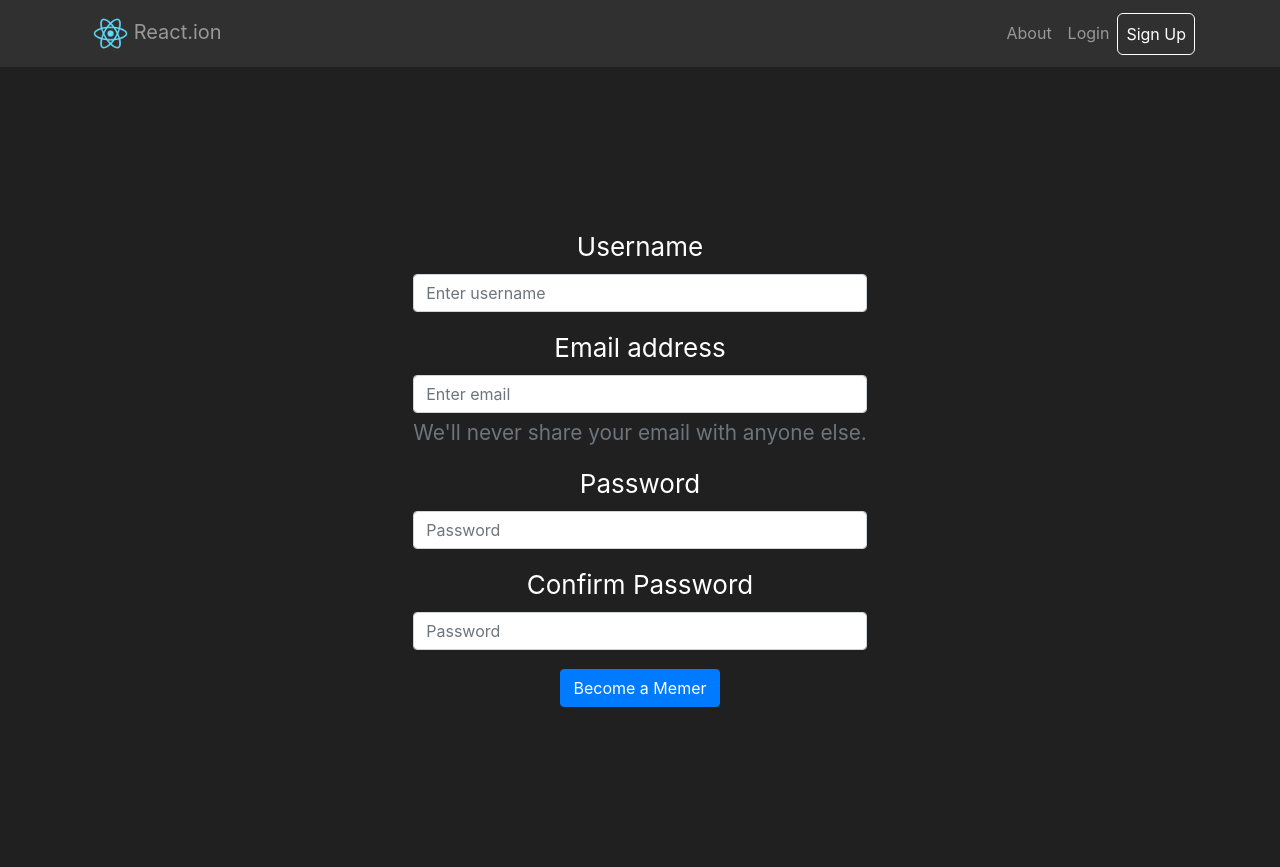
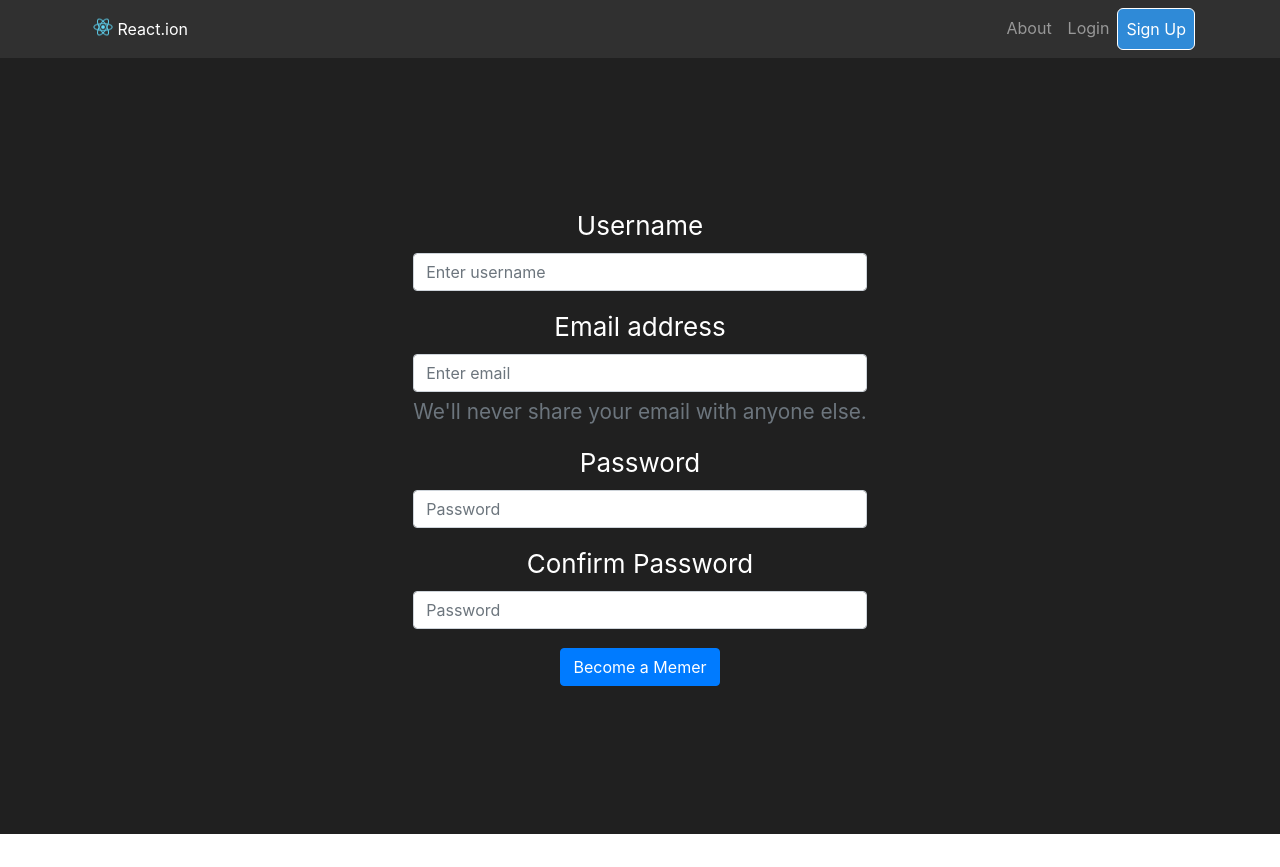
Before and after one commit to NoPalm0il/reaction-app, a React (Create React App) app: page /register in a window 1280 px wide. After the commit the page ends 834 px from the top, so only its background shows below. Built offline with nearby package versions, Linux system fonts and the light colour scheme.

Commit message:
auth done, navbar changes

```diff
--- a/src/components/global/Navbar.js
+++ b/src/components/global/Navbar.js
@@ -1,6 +1,6 @@
 import React from "react";
 import { NavLink } from "react-router-dom";
-import { Navbar, Nav, Container, NavDropdown } from "react-bootstrap";
+import { Navbar, Nav, Container } from "react-bootstrap";
 import AuthContext from "../../configs/authContext";
 
 export default class NavbarComponent extends React.Component {
@@ -14,12 +14,18 @@ export default class NavbarComponent extends React.Component {
         <Container>
           <Nav>
             <Nav.Link
-              style={{ fontSize: "20px", paddingRight: "50px" }}
+              style={{ fontSize: "10", paddingRight: "50", color: "white" }}
               as={NavLink}
               exact
               to="/"
             >
-              <img alt="React.ion" src="../../../logo192.png" height="35px" width="35px"></img>{" "}
+              <img
+                alt="React.ion"
+                src="../../../logo192.png"
+                width="20"
+                height="20"
+                className="d-inline-block align-top"
+              ></img>{" "}
               React.ion
             </Nav.Link>
           </Nav>
@@ -28,11 +34,19 @@ export default class NavbarComponent extends React.Component {
               About
             </Nav.Link>
             {user ? (
-              <NavDropdown title={user.username} alignRight>
-                <NavDropdown.Item onClick={() => logout()}>
+              <>
+                <Nav.Link as={NavLink} to="/profile">
+                  {user.username}
+                </Nav.Link>
+                <Nav.Link
+                  as={NavLink}
+                  to="/"
+                  onClick={() => logout()}
+                  style={{ color: "white", border: "1px solid", borderRadius: "6px", backgroundColor: "#2F8AD7" }}
+                >
                   Logout
-                </NavDropdown.Item>
-              </NavDropdown>
+                </Nav.Link>
+              </>
             ) : (
               <>
                 <Nav.Item>
@@ -44,7 +58,7 @@ export default class NavbarComponent extends React.Component {
                   <Nav.Link
                     as={NavLink}
                     to="/register"
-                    style={{ border: "1px solid", borderRadius: "6px" }}
+                    style={{ color: "white", border: "1px solid", borderRadius: "6px", backgroundColor: "#2F8AD7" }}
                   >
                     Sign Up
                   </Nav.Link>
--- a/src/core/App.js
+++ b/src/core/App.js
@@ -1,10 +1,13 @@
 import React, { Component } from 'react';
-import Router from '../core/Router';
+import RouterComponent from './Router';
+import AuthComponent from './Auth';
 
 export default class App extends Component {
   render() {
     return (
-      <Router />
+      <AuthComponent>
+        <RouterComponent />
+      </AuthComponent>
     )
   }
 }
--- a/src/pages/login/Login.css
+++ b/src/pages/login/Login.css
@@ -1,7 +1,7 @@
 .Login {
   text-align: center;
   background-color: #202020;
-  min-height: 100vh;
+  min-height: 97vh;
   display: flex;
   flex-direction: column;
   align-items: center;
--- a/src/pages/login/Login.js
+++ b/src/pages/login/Login.js
@@ -14,6 +14,7 @@ export default class Login extends Component {
 
   handleSubmit(evt) {
     evt.preventDefault();
+    if (this.state.username !== "")
       services.user
         .login(this.state)
         .then((data) => {
@@ -21,6 +22,7 @@ export default class Login extends Component {
           this.props.history.push("/");
         })
         .catch((err) => {});
+    else console.log("insert username");
   }
 
   render() {
--- a/src/pages/register/Register.css
+++ b/src/pages/register/Register.css
@@ -1,7 +1,7 @@
 .Register {
   text-align: center;
   background-color: #202020;
-  min-height: 100vh;
+  min-height: 97vh;
   display: flex;
   flex-direction: column;
   align-items: center;
--- a/src/pages/register/Register.js
+++ b/src/pages/register/Register.js
@@ -9,15 +9,18 @@ export default class Register extends Component {
     this.state = {
       username: "",
       email: "",
-      password: ""
+      password: "",
     };
   }
 
   handleSubmit(evt) {
     evt.preventDefault();
-    services.user.register(this.state).then(() => {
-      this.props.history.push("/");
-    });
+    if (this.state.username !== "" || this.state.email !== "")
+      services.user.register(this.state).then(() => {
+        this.props.history.push("/");
+      });
+      else
+        console.log("insert user and email");
   }
 
   render() {
@@ -60,12 +63,9 @@ export default class Register extends Component {
 
           <Form.Group controlId="formBasicPassword">
             <Form.Label>Confirm Password</Form.Label>
-            <Form.Control
-              type="password"
-              placeholder="Password"
-            />
+            <Form.Control type="password" placeholder="Password" />
           </Form.Group>
-          <Button variant="primary" type="submit" >
+          <Button variant="primary" type="submit">
             Become a Memer
           </Button>
         </Form>
```
Lines whose indentation alone changed are shown as unchanged.
